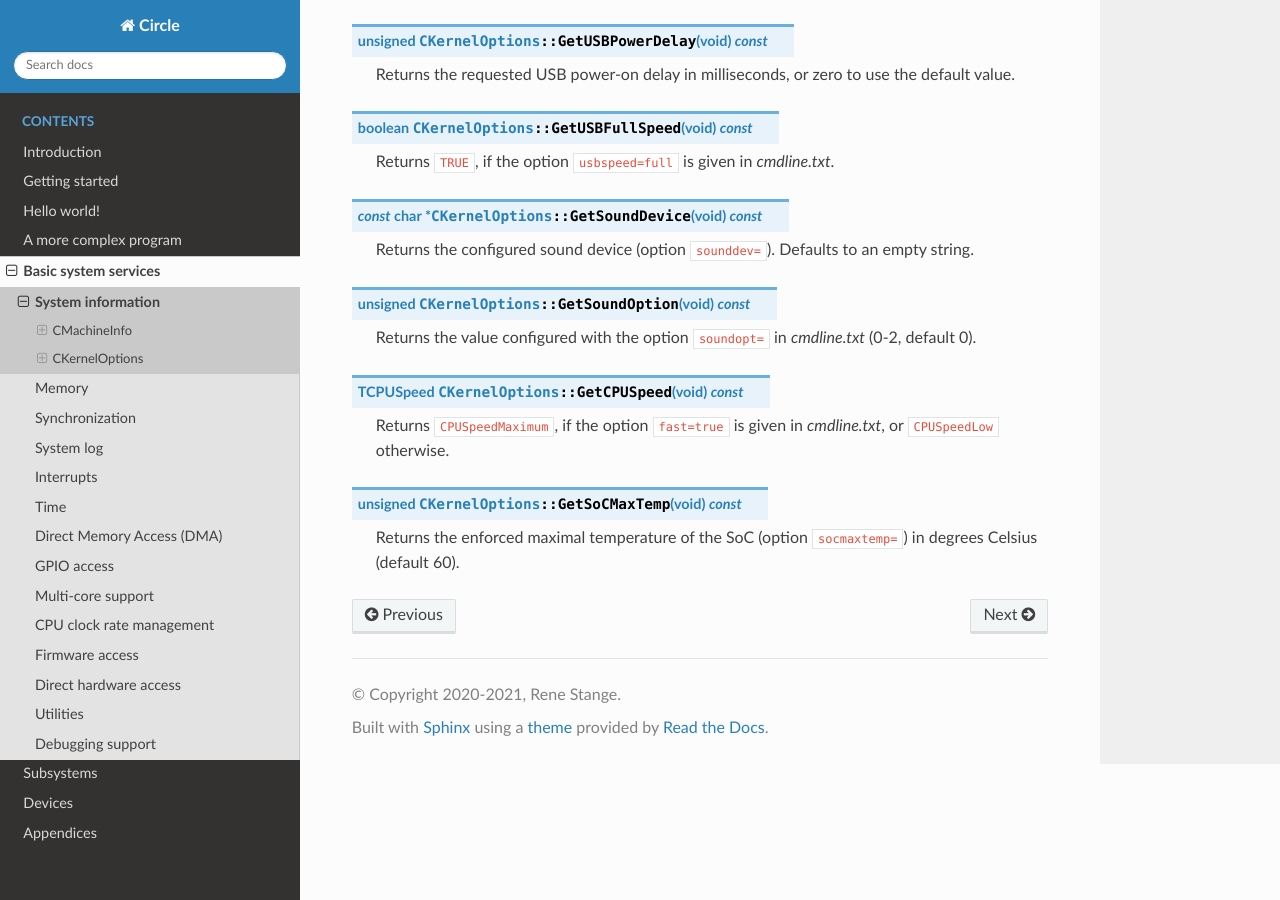
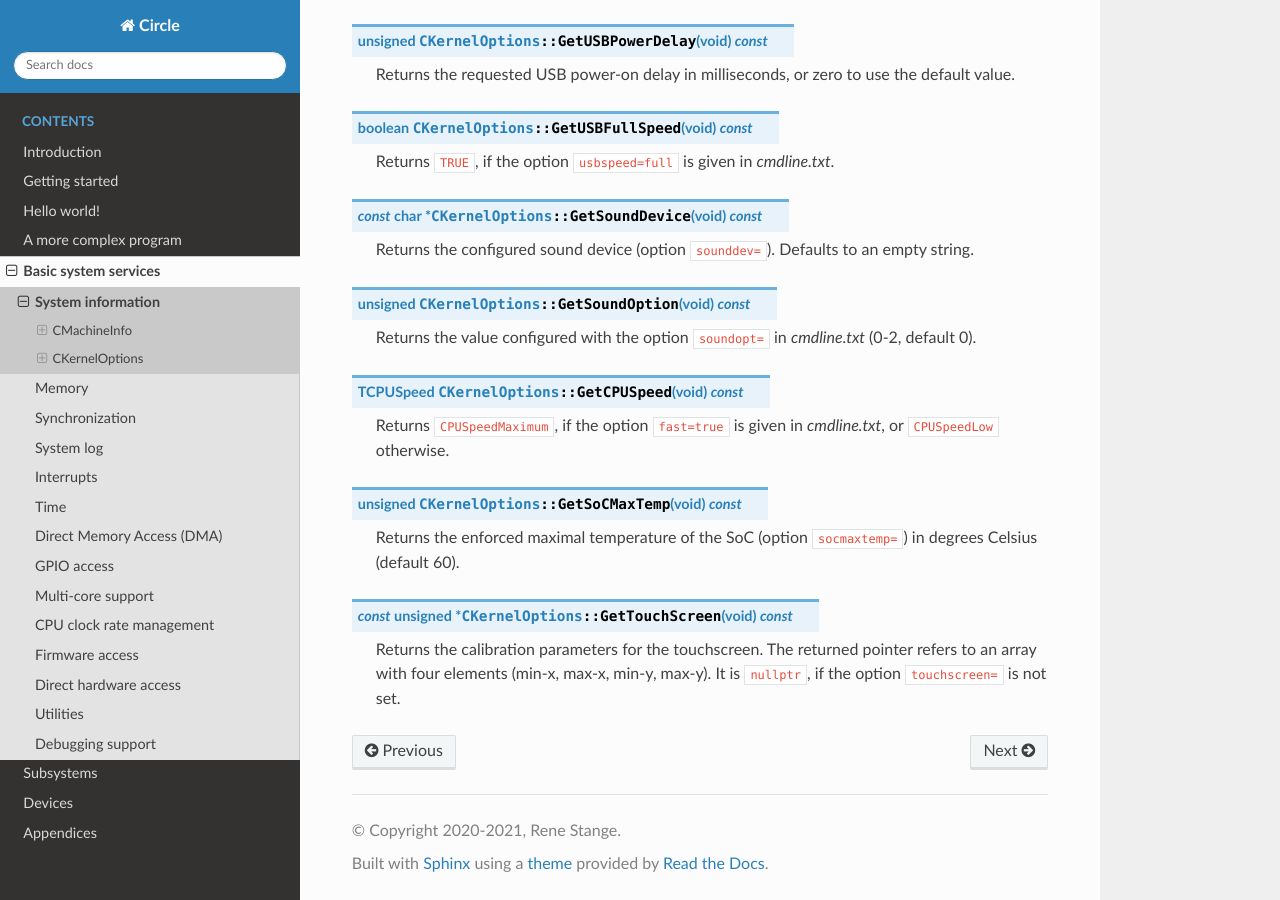
Before and after one commit to rsta2/circle-docs, a Sphinx documentation site: the page built from docs/basic-system-services/system-information.rst, in a window 1280 px wide and 900 px high, scrolled down 4221 px. Built offline with Sphinx 7.4.7 and the Read the Docs theme 2.0.0, drawn with Linux system fonts in a browser that asks for light colours.

Commit message:
basic-system-services/system-information: Add CKernelOptions::GetTouchScreen()

```diff
--- a/docs/basic-system-services/system-information.rst
+++ b/docs/basic-system-services/system-information.rst
@@ -176,3 +176,7 @@ The class ``CKernelOptions`` provides the values of runtime options, which can b
 .. cpp:function:: unsigned CKernelOptions::GetSoCMaxTemp (void) const
 
 	Returns the enforced maximal temperature of the SoC (option ``socmaxtemp=``) in degrees Celsius (default 60).
+
+.. cpp:function:: const unsigned *CKernelOptions::GetTouchScreen (void) const
+
+	Returns the calibration parameters for the touchscreen. The returned pointer refers to an array with four elements (min-x, max-x, min-y, max-y). It is ``nullptr``, if the option ``touchscreen=`` is not set.
```
